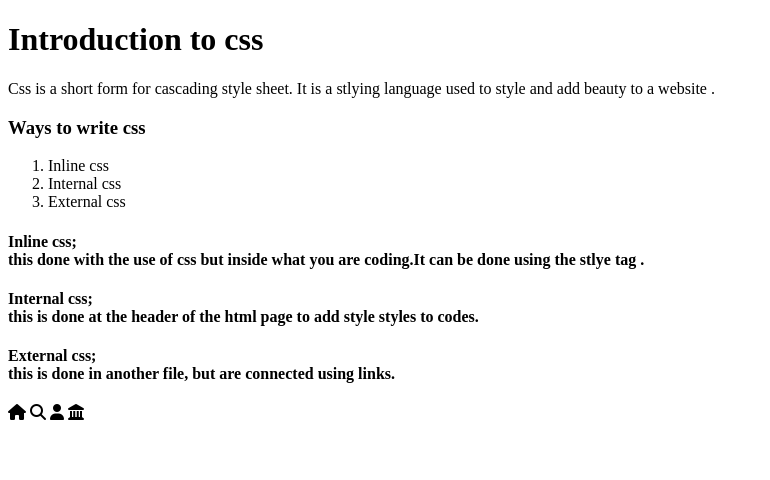
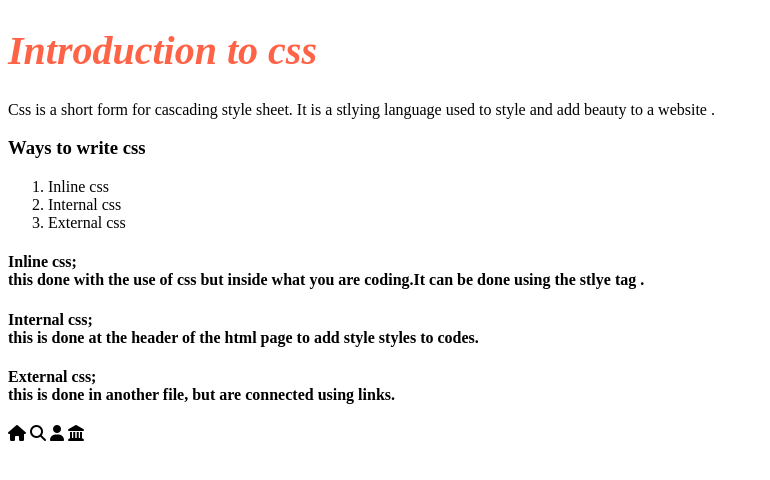
Before and after one commit to korede0219/CSS-2, a plain HTML site: page index.html in a window 1280 px wide. Shown: the whole page, without its empty margins (0-770 px from the left). Drawn offline with Linux system fonts and the light colour scheme.

Commit message:
css part 2

```diff
--- a/index.html
+++ b/index.html
@@ -7,7 +7,7 @@
     <title>css part 2</title>
 </head>
 <body>
-    <h1>
+    <h1 style="font-size: 40px; color:tomato;font-style: italic;text-decoration: underlineJ;" >
         Introduction to css
     </h1>
     <p>
@@ -35,9 +35,9 @@
     <h4>
         External css;<br>this is done in another file, but are connected using links.
     </h4>
-    <p><i class="fa-solid fa-house"></i>
+    <i class="fa-solid fa-house"></i>
     <i class="fa-solid fa-magnifying-glass"></i>
     <i class="fa-solid fa-user"></i>
-    <i class="fa-solid fa-landmark"></i></p>
+    <i class="fa-solid fa-landmark"></i>
 </body>
 </html>
```
